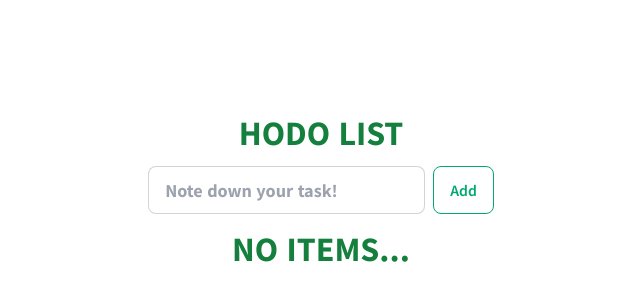
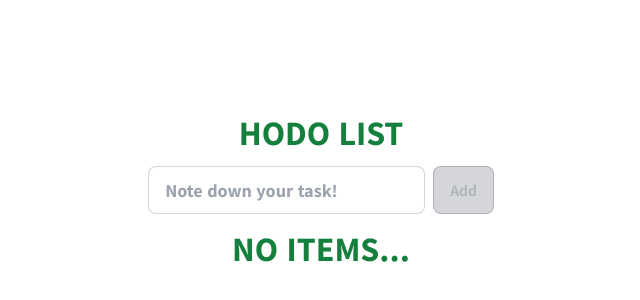
Before and after one commit to devheedoo/heedo-town, a Next.js app in the folder apps/hodo-list/: page / in a window 1280 px wide. Shown: the part 218-518 px from the top of the page, without its empty margins (319-959 px from the left). Built offline with nearby package versions, Linux system fonts and the light colour scheme.

Commit message:
feat(hodo-list): Invalid Add button if no value

```diff
--- a/apps/hodo-list/src/app/page.tsx
+++ b/apps/hodo-list/src/app/page.tsx
@@ -34,11 +34,15 @@ export default function Home() {
           <input
             type="text"
             placeholder="Note down your task!"
-            className="input input-bordered w-full"
+            className="input input-bordered peer w-full"
             value={newTaskTitle}
+            required
             onChange={(e) => setNewTaskTitle(e.target.value)}
           />
-          <button className="btn btn-outline btn-success" onClick={addTask}>
+          <button
+            className="btn btn-outline btn-success peer-invalid:btn-disabled"
+            onClick={addTask}
+          >
             Add
           </button>
         </div>
```
